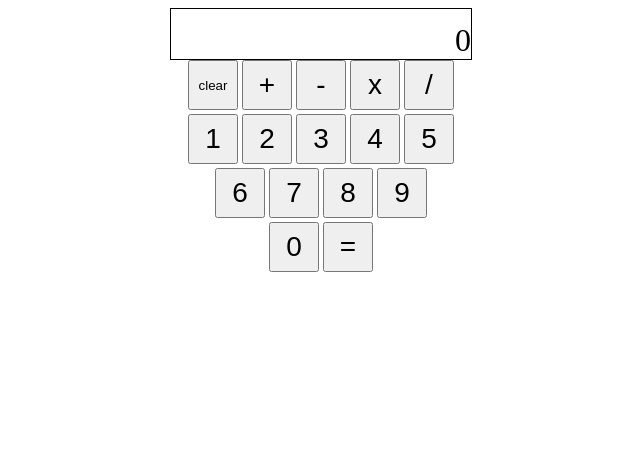
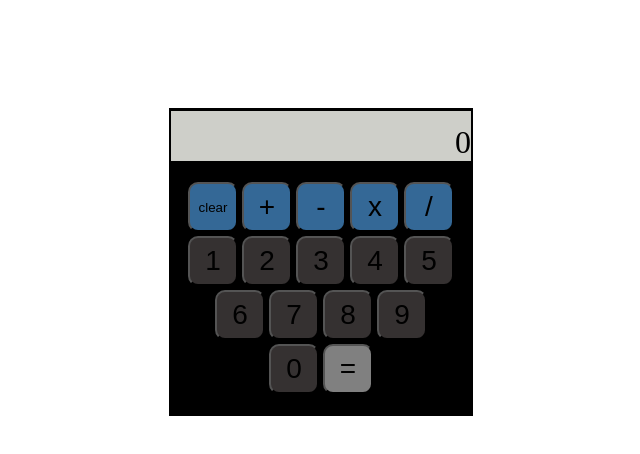
Before and after one commit to ShaymooseIII/Odin_Calculator, a plain HTML site: page index.html in a window 1280 px wide. Shown: the whole page, without its empty margins (319-959 px from the left). Drawn offline with Linux system fonts and the light colour scheme.

Commit message:
added css styling for the buttons

```diff
--- a/styles.css
+++ b/styles.css
@@ -5,6 +5,7 @@ body{
 button{
     width: 50px;
     height: 50px;
+    border-radius: 10px;
 }
 button:not(#clear){
     font-size: 28px;
@@ -14,11 +15,16 @@ button:not(#clear){
     flex-direction: column;
     align-items: center;
     width: 300px;
+    border: 2px solid black;
+    margin-top: 100px;
 }
 .body{
     display: flex;
     flex-direction: column;
     gap: 4px;
+    background-color: black;
+    padding-top: 20px;
+    padding-bottom: 20px;
 }
 .display{
     border: 1px solid black;
@@ -28,6 +34,7 @@ button:not(#clear){
     justify-content: end;
     align-items: end;
     font-size: 32px;
+    background-color: rgb(206, 207, 201);
 }
 
 .top,
@@ -41,3 +48,16 @@ button:not(#clear){
 .mid{
     flex-wrap: wrap;
 }
+
+.top button{
+    background-color: rgb(52, 104, 150);
+}
+
+.mid button,
+#zero{
+    background-color: rgb(53, 49, 49);
+}
+
+#equals{
+    background-color: grey;
+}
```
